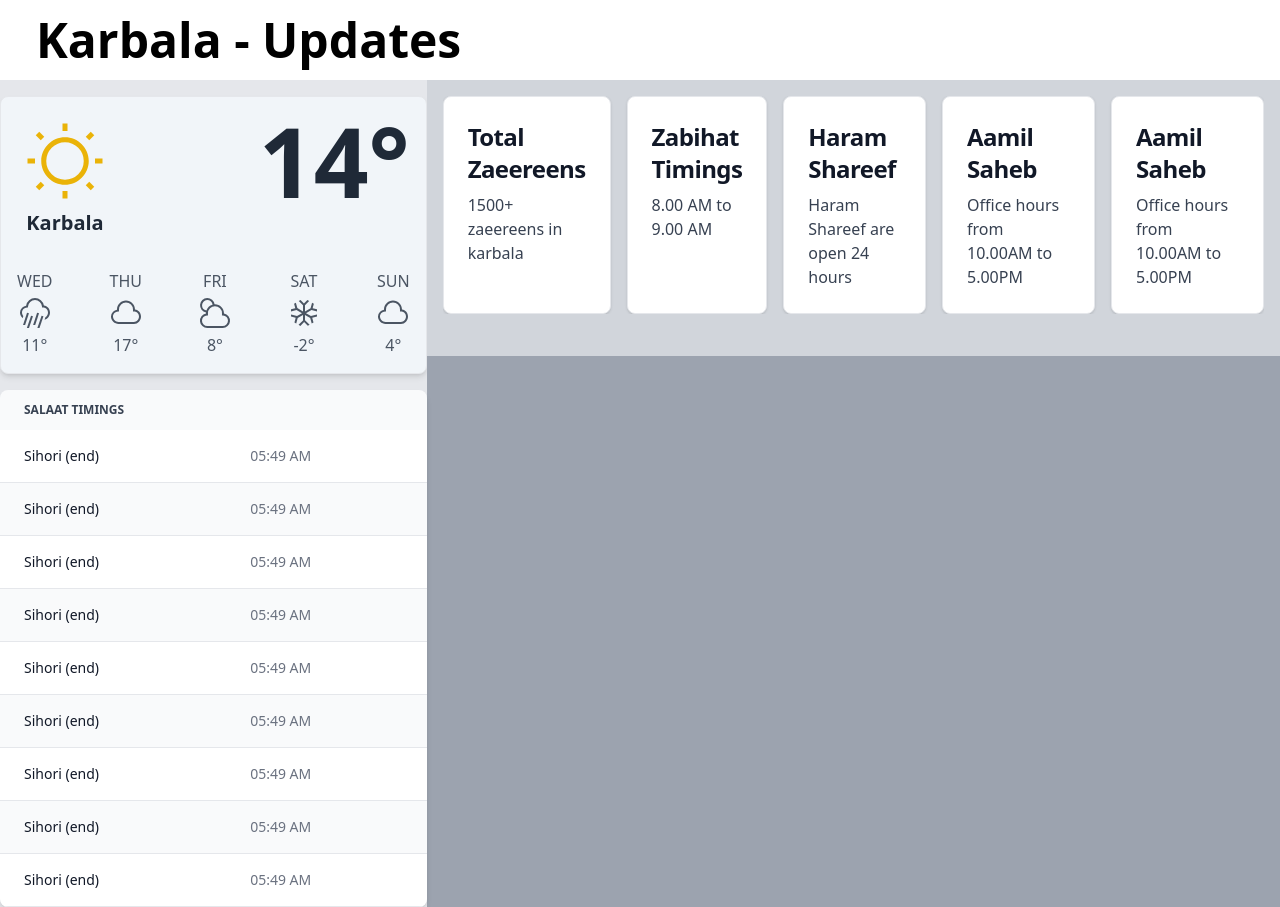
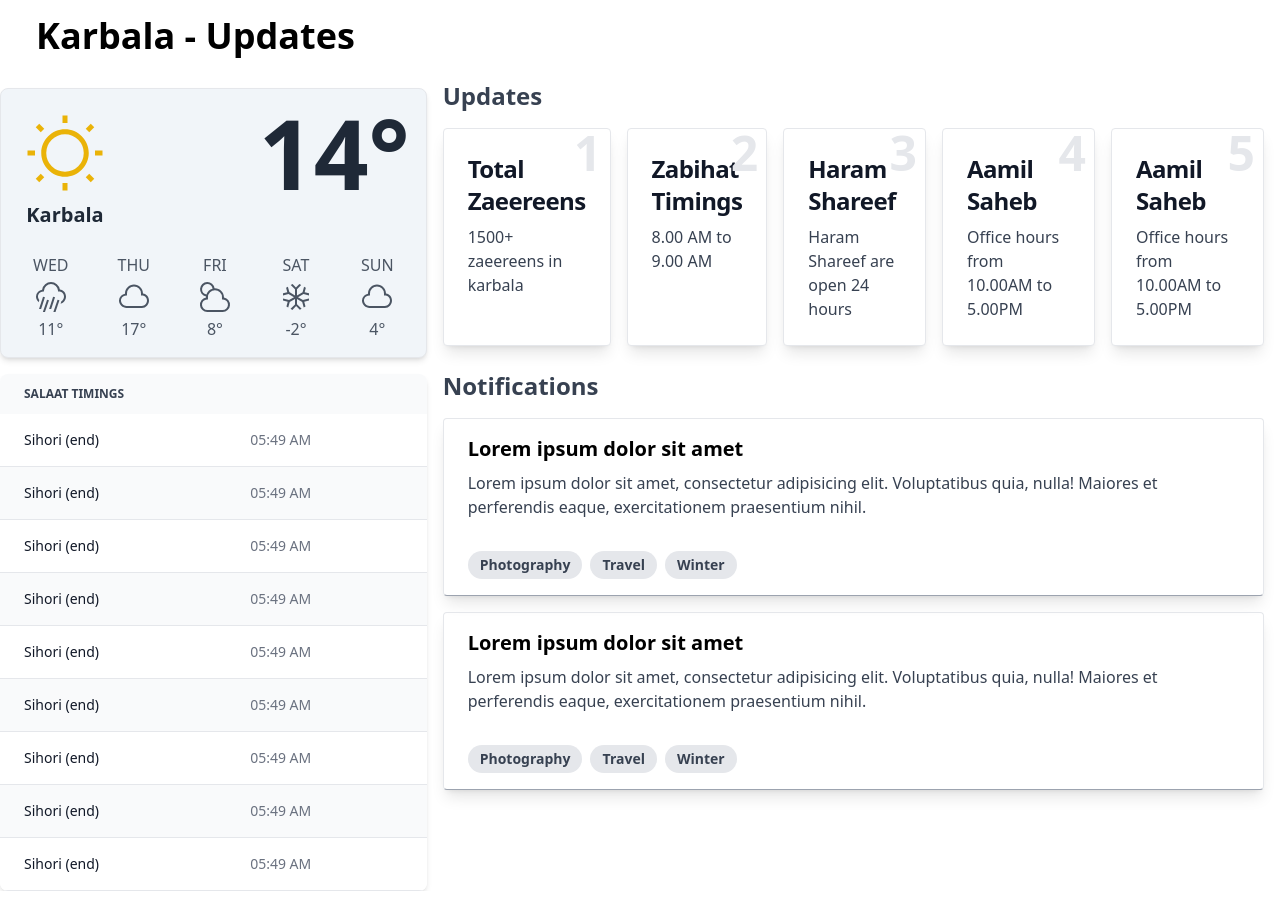
Before and after one commit to codingbbq/digital-signage, a Next.js app: page /dashboard/1/view in a window 1280 px wide. Built offline with nearby package versions, Linux system fonts and the light colour scheme.

Commit message:
Dashboard initial design

```diff
--- /dev/null
+++ b/app/_constants/notification.ts
@@ -0,0 +1,26 @@
+export const notification = [
+    {
+        id: 1,
+        title: "Lorem Ipsum Doler Set Emit",
+        description: "Lorem ipsum doler set emit",
+        tags: ["Haram", "Karbala", "Timings"]
+    },
+    {
+        id: 2,
+        title: "Lorem Ipsum Doler Set Emit",
+        description: "Lorem ipsum doler set emit",
+        tags: ["Haram", "Karbala", "Timings"]
+    },
+    {
+        id: 3,
+        title: "Lorem Ipsum Doler Set Emit",
+        description: "Lorem ipsum doler set emit",
+        tags: ["Haram", "Karbala", "Timings"]
+    },
+    {
+        id: 4,
+        title: "Lorem Ipsum Doler Set Emit",
+        description: "Lorem ipsum doler set emit",
+        tags: ["Haram", "Karbala", "Timings"]
+    }
+]
--- a/app/dashboard/[id]/view/page.tsx
+++ b/app/dashboard/[id]/view/page.tsx
@@ -1,5 +1,6 @@
 import { cardData } from "@/app/_constants/card";
 import Card from "@/widgets/Card";
+import NotificationCard from "@/widgets/NotificationCard";
 import SalaatTimings from "@/widgets/SalaatTimings";
 import Weather from "@/widgets/Weather";
 
@@ -7,28 +8,38 @@ const DashboardViewPage = () => {
 	return (
 		<main>
 			<div className="flex flex-col h-screen">
-				<h1 className="text-5xl font-bold p-4 ml-5">Karbala - Updates</h1>
+				<h1 className="text-4xl font-bold p-4 ml-5">
+					Karbala - Updates
+				</h1>
 
 				<div className="flex flex-1 flex-col md:flex-row">
-					<div className="md:w-1/3 bg-gray-200 md:h-full h-1/4 md:order-1 order-2">
+					<div className="md:w-1/3 md:h-full h-1/4 md:order-1 order-2">
 						<Weather />
 						<SalaatTimings />
 					</div>
 
 					<div className="md:w-2/3 flex flex-col md:order-2 order-1">
-						<div className="bg-gray-300 h-1/3">
-							<div className="m-4 overflow-hidden">
-								<div
-									className={`flex gap-4 flex-col md:flex-row`}
-								>
-									{cardData.map((card) => (
-										<Card key={card.id} {...card} />
-									))}
-								</div>
+						<div>
+							<h3 className="text-2xl font-bold text-gray-700 px-4 pt-2">
+								Updates
+							</h3>
+							<div
+								className={`m-4 flex gap-4 flex-col md:flex-row`}
+							>
+								{cardData.map((card) => (
+									<Card key={card.id} {...card} />
+								))}
 							</div>
 						</div>
 
-						<div className="bg-gray-400 flex-grow"></div>
+						{/* Notifications */}
+						<div className="flex-grow">
+							<h3 className="text-2xl font-bold text-gray-700 px-4 pt-2">
+								Notifications
+							</h3>
+							<NotificationCard />
+							<NotificationCard />
+						</div>
 					</div>
 				</div>
 			</div>
--- a/widgets/Card.tsx
+++ b/widgets/Card.tsx
@@ -1,7 +1,8 @@
-const Card = ({ title, description }: { title: string, description: string }) => {
+const Card = ({ id, title, description }: { id: number, title: string, description: string }) => {
 	return (
 		<>
-			<section className="block p-6 bg-white border border-gray-200 rounded-lg shadow hover:bg-gray-100 dark:bg-gray-800 dark:border-gray-700 dark:hover:bg-gray-700">
+			<section className="relative block p-6 bg-white border border-gray-200 rounded shadow-lg hover:bg-gray-100 dark:bg-gray-800 dark:border-gray-700 dark:hover:bg-gray-700">
+                <h2 className="absolute top-0 right-0 text-gray-200 text-5xl font-bold px-2">{id}</h2>
 				<h5 className="mb-2 text-2xl font-bold tracking-tight text-gray-900 dark:text-white">
 					{title}
 				</h5>
--- /dev/null
+++ b/widgets/NotificationCard.tsx
@@ -0,0 +1,33 @@
+const NotificationCard = () => {
+	return (
+		<>
+			<section className="bg-white m-4">
+				<div className="relative rounded border border-b-gray-400 overflow-hidden shadow-lg">
+					<div className="px-6 py-4">
+						<div className="font-bold text-xl mb-2">
+                            Lorem ipsum dolor sit amet
+						</div>
+						<p className="text-gray-700 text-base">
+							Lorem ipsum dolor sit amet, consectetur adipisicing
+							elit. Voluptatibus quia, nulla! Maiores et
+							perferendis eaque, exercitationem praesentium nihil.
+						</p>
+					</div>
+					<div className="px-6 pt-4 pb-2">
+						<span className="inline-block bg-gray-200 rounded-full px-3 py-1 text-sm font-semibold text-gray-700 mr-2 mb-2">
+							Photography
+						</span>
+						<span className="inline-block bg-gray-200 rounded-full px-3 py-1 text-sm font-semibold text-gray-700 mr-2 mb-2">
+							Travel
+						</span>
+						<span className="inline-block bg-gray-200 rounded-full px-3 py-1 text-sm font-semibold text-gray-700 mr-2 mb-2">
+							Winter
+						</span>
+					</div>
+				</div>
+			</section>
+		</>
+	);
+};
+
+export default NotificationCard;
--- a/widgets/Weather.tsx
+++ b/widgets/Weather.tsx
@@ -47,7 +47,7 @@ const Weather = () => {
 					</div>
 					<span className="font-bold text-8xl">14°</span>
 				</div>
-				<div className="flex justify-between mt-8 space-x-4 text-gray-600">
+				<div className="flex justify-between mt-6 px-4 space-x-4 text-gray-600">
 					<div className="flex flex-col items-center space-y-1">
 						<span className="uppercase">wed</span>
 						<svg
```
